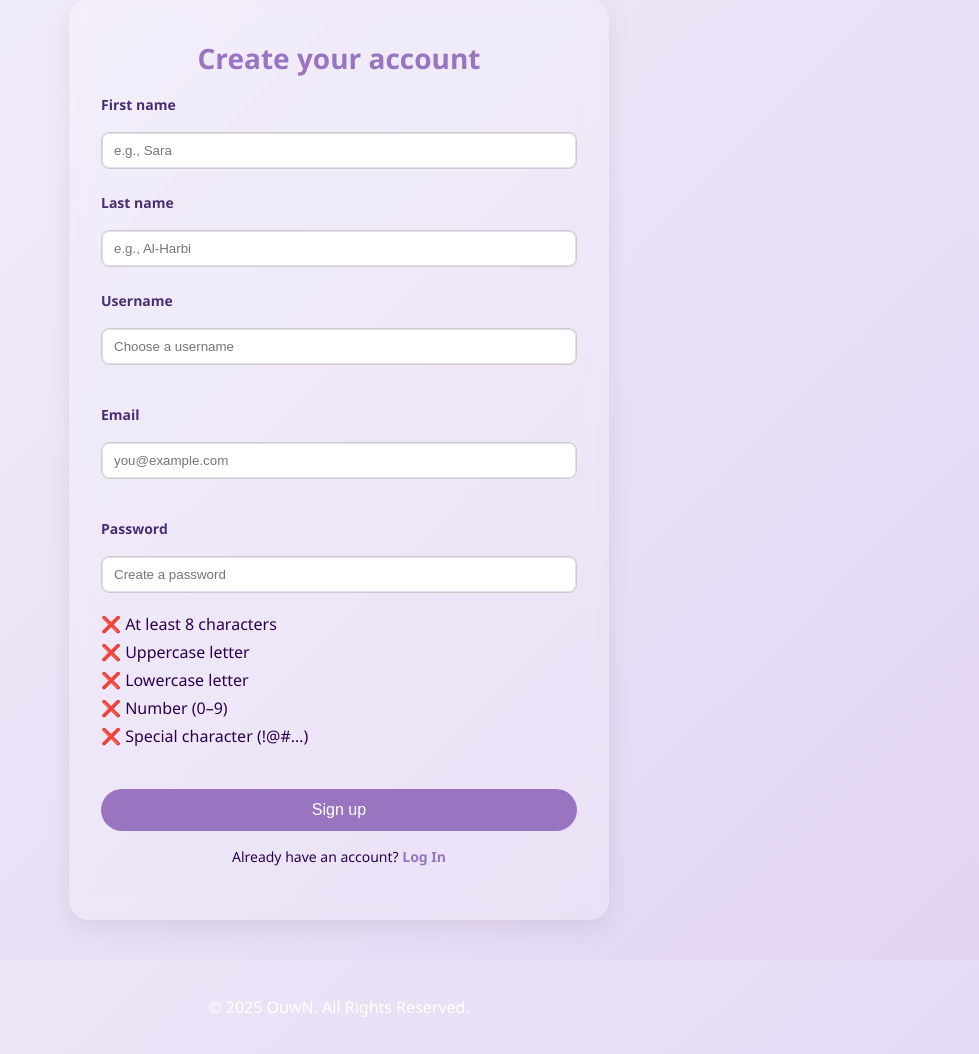
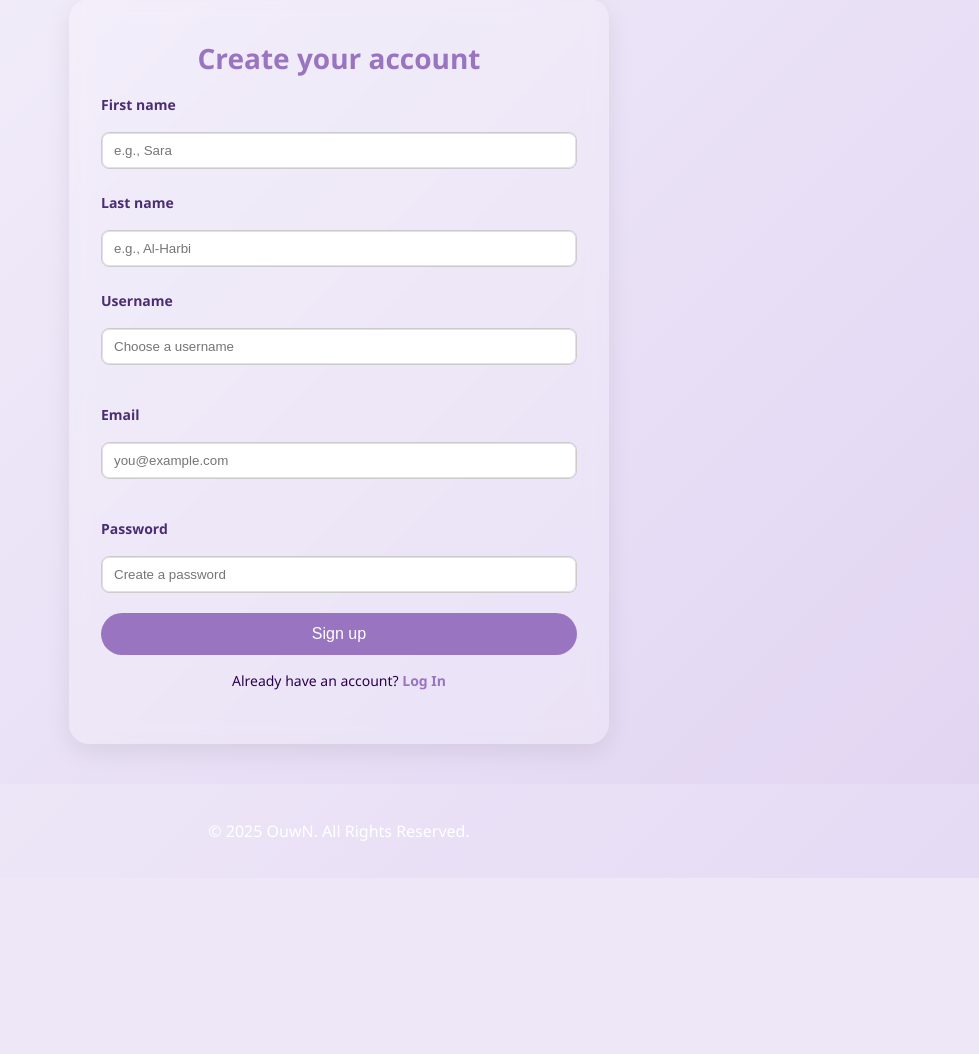
Before and after one commit to Dalia1003/gp9, a Flask app: page /signup in a window 1280 px wide. Shown: the part 166-1220 px from the top of the page, without its empty margins (301-1280 px from the left). After the commit the page ends 1007 px from the top, so only its background shows below. Run offline with Flask 3, Linux system fonts and the light colour scheme; parts of the project's set-up code (start-up, migrations or seed data) failed here and were passed over.

Commit message:
Update signup.html

```diff
--- a/templates/signup.html
+++ b/templates/signup.html
@@ -33,6 +33,11 @@
         .field-msg { font-size:0.875rem; margin-top:4px; display:block; }
         .field-msg.ok { color:#2e7d32; }
         .field-msg.err { color:#e53935; }
+        #pwChecklistLive {
+    display: none;
+}
+
+
     </style>
 </head>
 
```
